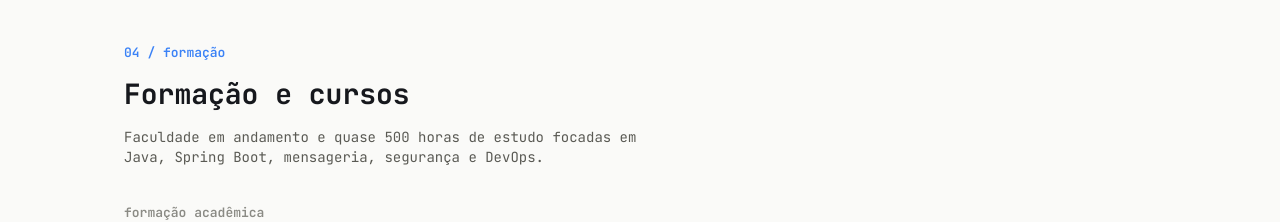
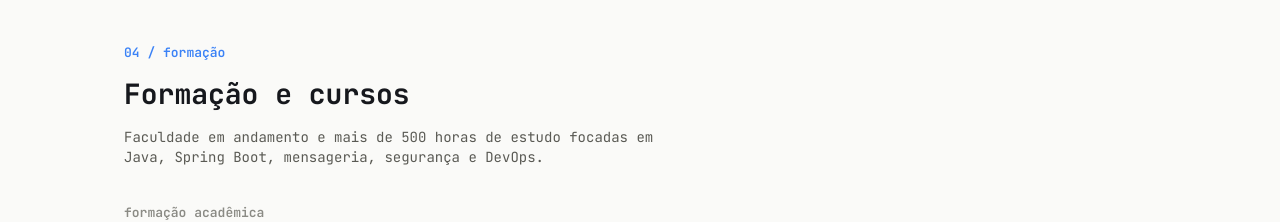
Before and after one commit to KauanDiNubila/kauan-dev, a React (Vite) app: page / in a window 1280 px wide. Shown: the part 3200-3422 px from the top of the page. Built offline with nearby package versions, Linux system fonts and the light colour scheme.

Commit message:
Add Kubernetes LivenessProbe course and update total hours

```diff
--- a/src/components/Education.tsx
+++ b/src/components/Education.tsx
@@ -127,7 +127,7 @@ export function Education() {
           <p className="mb-2.5 text-[13px] font-semibold text-primary">04 / formação</p>
           <h2 className="mb-3 text-[28px] font-bold">Formação e cursos</h2>
           <p className="mb-9 max-w-[560px] text-sm text-[#5A5A54]">
-            Faculdade em andamento e quase 500 horas de estudo focadas em Java, Spring Boot, mensageria, segurança e
+            Faculdade em andamento e mais de 500 horas de estudo focadas em Java, Spring Boot, mensageria, segurança e
             DevOps.
           </p>
 
--- a/src/data/alura.ts
+++ b/src/data/alura.ts
@@ -127,10 +127,11 @@ export const aluraTracks: Track[] = [
   {
     name: "DevOps",
     kind: "avulso",
-    hours: 48,
+    hours: 56,
     courses: [
       c("Kubernetes: Pods, Services e ConfigMaps", "11/08/2026", "16/09/2026", 8),
       c("Kubernetes: Deployments, Volumes e Escalabilidade", "16/09/2026", "22/09/2026", 8),
+      c("Kubernetes: praticando e garantindo uma aplicação com LivenessProbe", "23/09/2026", "25/09/2026", 8),
       c("Integração Contínua: Pipeline Docker no Github Actions", "28/04/2026", "28/04/2026", 8),
       c("DevOps: trabalhando com repositórios no GitHub", "31/12/2025", "06/01/2026", 8),
       c("DevOps: construindo e gerindo containers com o Docker", "07/01/2026", "12/01/2026", 8),
```
